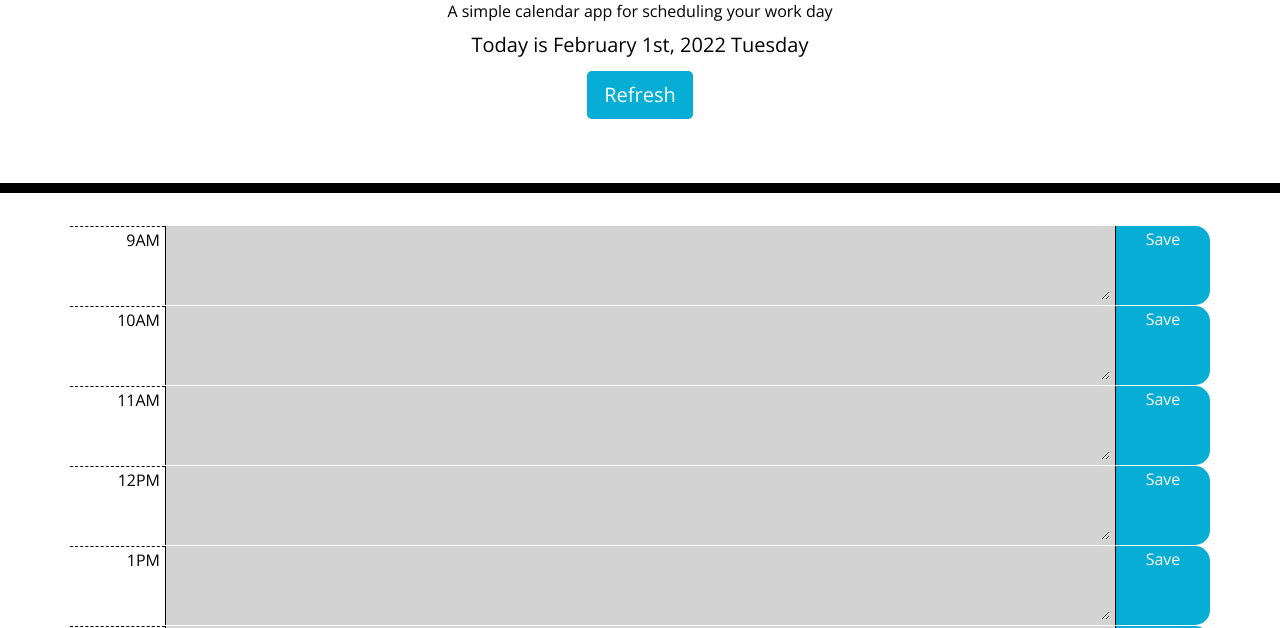
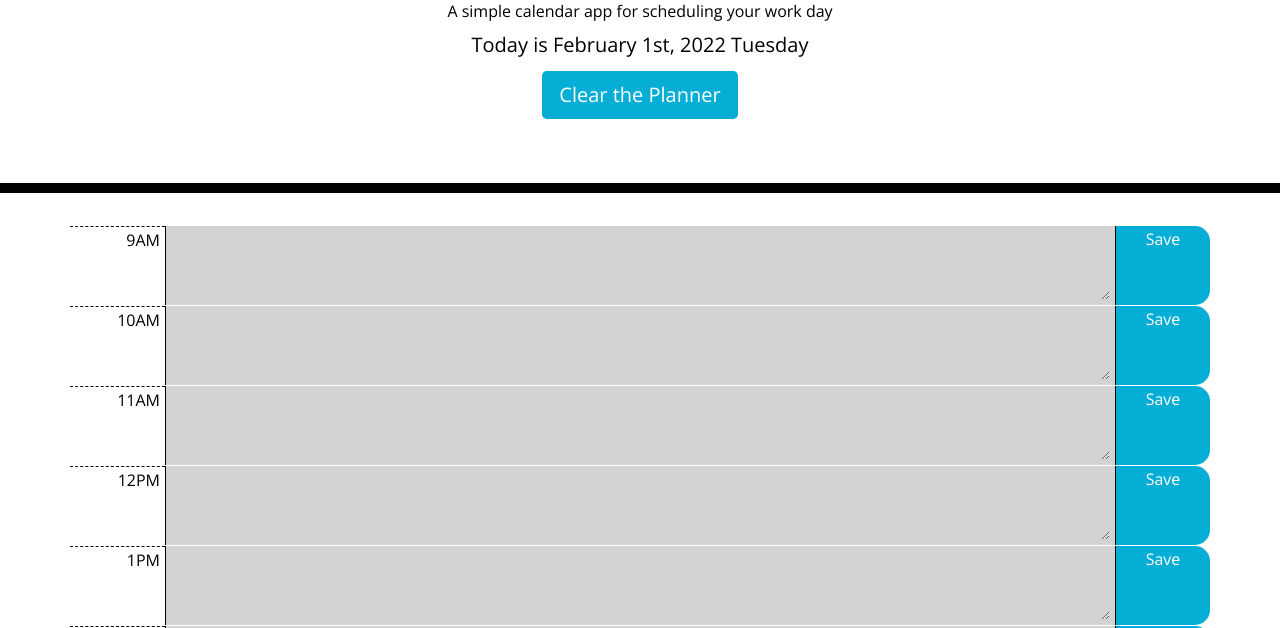
Before and after one commit to Nara1469/DailyPlanner, a plain HTML site: page index.html in a window 1280 px wide. Shown: the part 117-745 px from the top of the page. Drawn offline with nearby package versions, Linux system fonts and the light colour scheme.

Commit message:
Changed readme.md

```diff
--- a/index.html
+++ b/index.html
@@ -18,7 +18,7 @@
     <h1 class="display-5">Work Day Scheduler</h1>
     <p>A simple calendar app for scheduling your work day</p>
     <p id="currentDay" class="lead"></p>
-    <a id="refresh-button" class="btn refresh-button btn-lg" href="#" role="button">Refresh</a>
+    <a id="refresh-button" class="btn refresh-button btn-lg" href="#" role="button">Clear the Planner</a>
   </header>
 
   <div class="container">
```
Also changed, not shown: assets/images/daily-planner.png, 1 other file.
